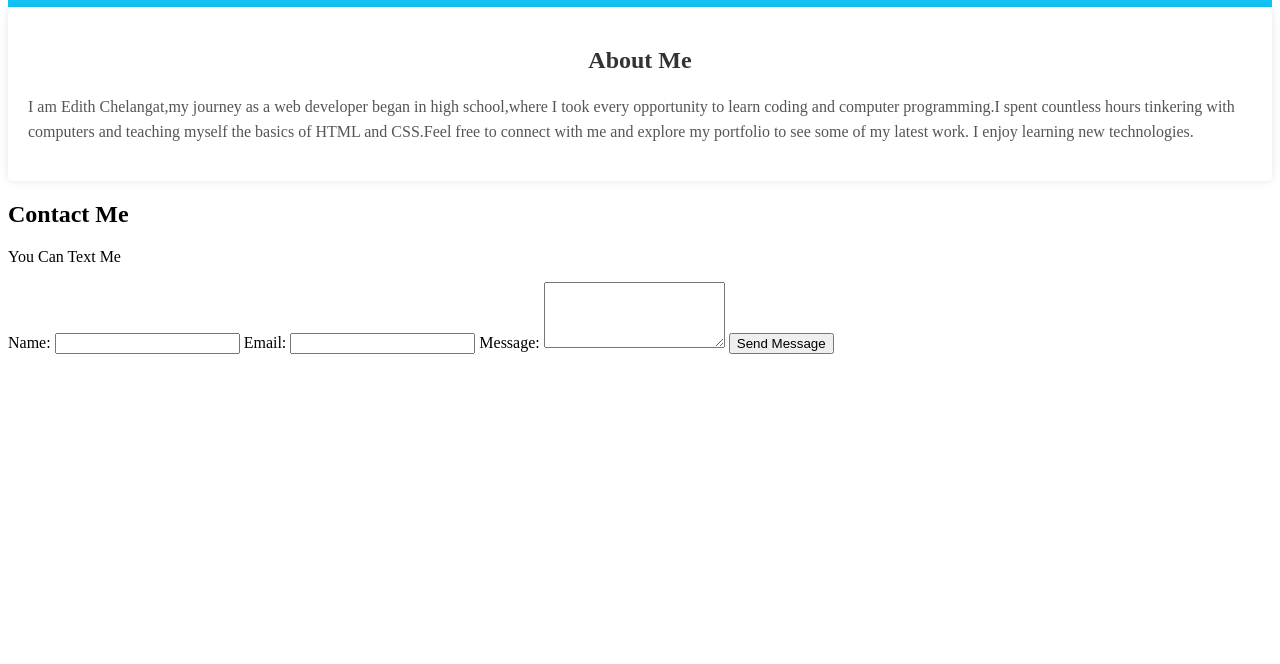
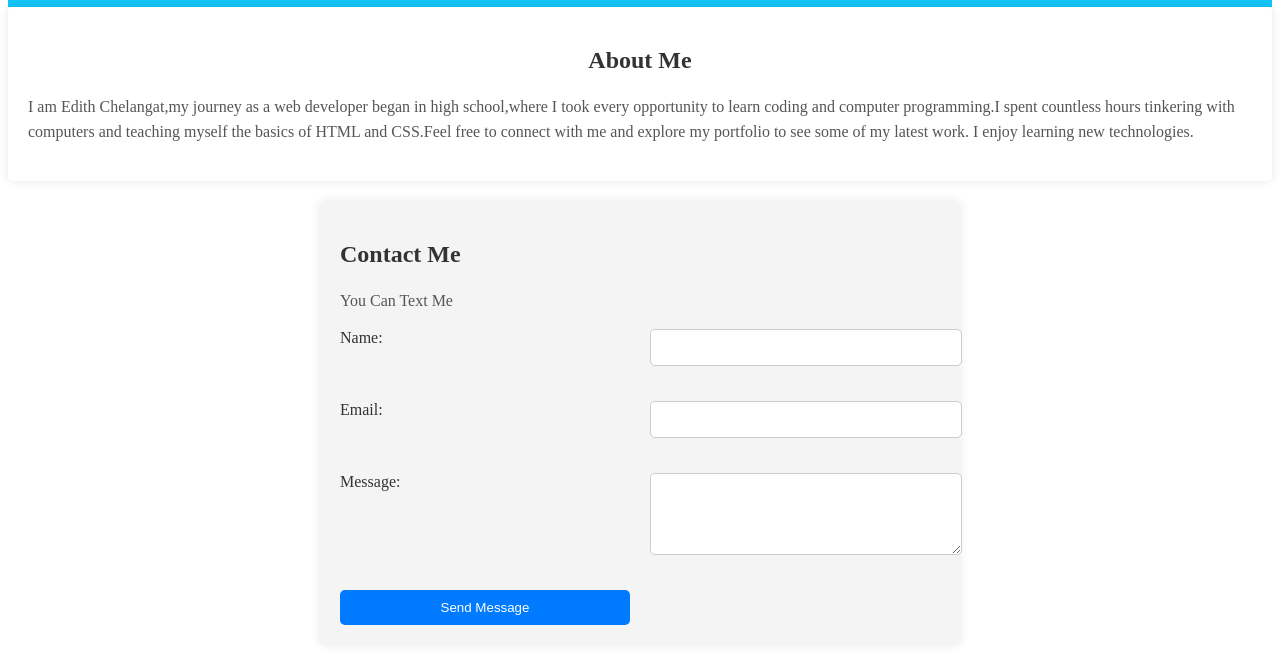
Before and after one commit to EdithChelaa/phase-0-project, a plain HTML site: page index.html in a window 1280 px wide. Shown: the part 88-752 px from the top of the page. Drawn offline with Linux system fonts and the light colour scheme.

Commit message:
style css

```diff
--- a/style.css
+++ b/style.css
@@ -45,9 +45,65 @@ nav {
     font-weight: 500;
 }
 
-.contact {
-    background-color: #b0aeae;
+
+
+#contact {
+    background-color: #f4f4f4;
     padding: 20px;
     border-radius: 5px;
     box-shadow: 0 0 10px rgba(0, 0, 0, 0.1);
+    max-width: 600px;
+    margin: 20px auto;
 }
+
+#contact h2 {
+    color: #333;
+}
+
+#contact p {
+    line-height: 1.6;
+    color: #555;
+}
+
+#contact form {
+    display: grid;
+    grid-template-columns: 1fr 1fr;
+    gap: 20px;
+}
+
+#contact label {
+    display: block;
+    margin-bottom: 5px;
+    color: #333;
+}
+
+#contact input,
+#contact textarea {
+    width: 100%;
+    padding: 10px;
+    margin-bottom: 15px;
+    border: 1px solid #ccc;
+    border-radius: 5px;
+}
+
+#contact button {
+    padding: 10px;
+    background-color: #007BFF;
+    color: #fff;
+    border: none;
+    border-radius: 5px;
+    cursor: pointer;
+}
+
+#contact button:hover {
+    background-color: #0056b3;
+}
+
+.alert {
+    padding: 10px;
+    margin-top: 10px;
+    background-color: #28a745;
+    color: #fff;
+    border-radius: 5px;
+    box-shadow: 0 0 10px rgba(0, 0, 0, 0.1);
+}
```
